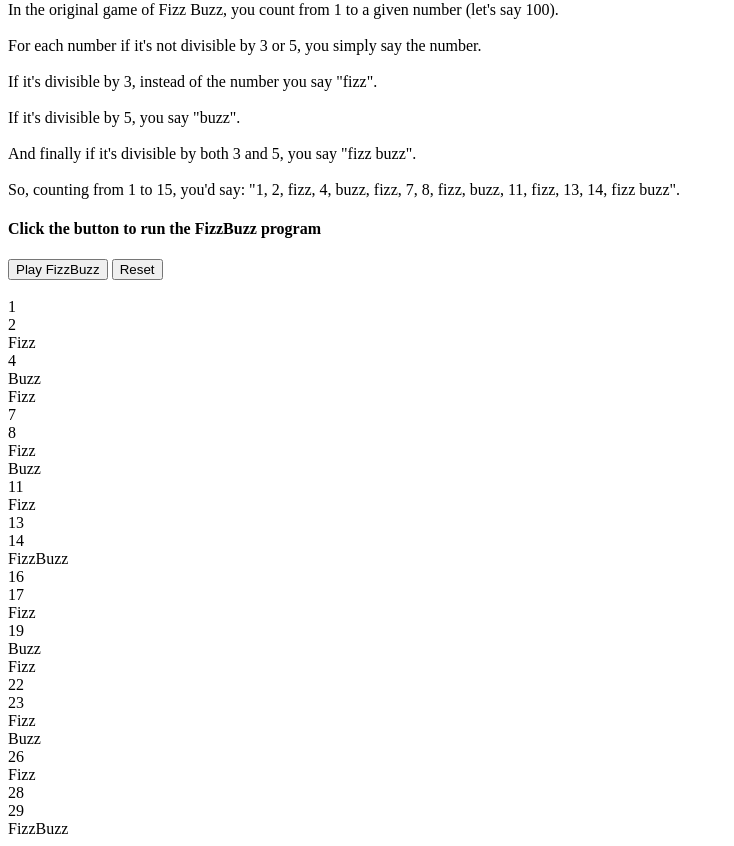
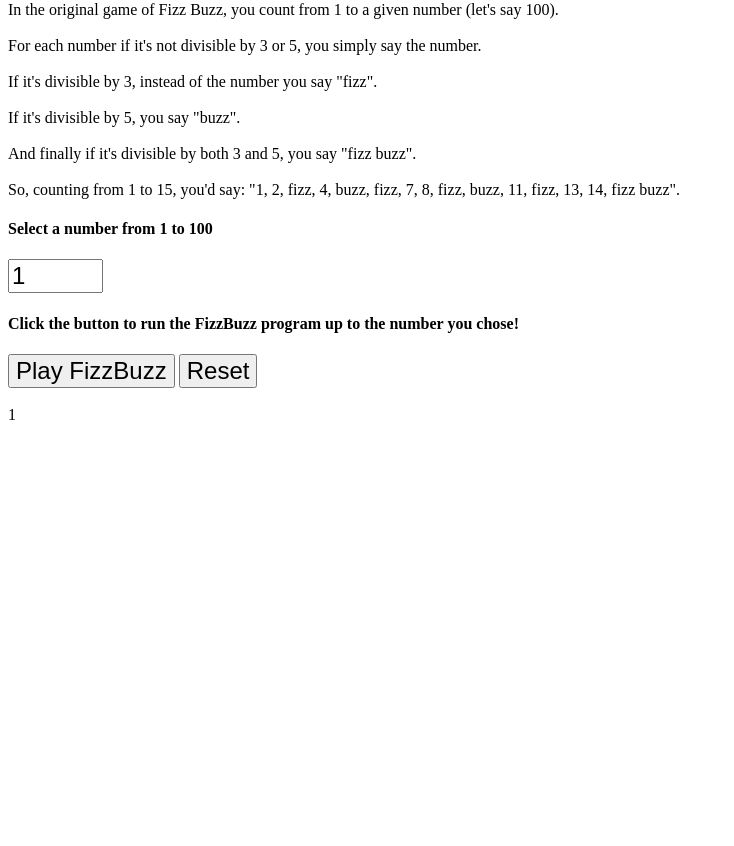
Before and after one commit to colettekenney/fizzbuzz, a plain HTML site: page index.html in a window 1280 px wide. Both pictures are taken after a click on the button "Play FizzBuzz". Shown: the part 79-925 px from the top of the page, without its empty margins (0-734 px from the left). After the commit the page ends 800 px from the top, so only its background shows below. Drawn offline with nearby package versions, Linux system fonts and the light colour scheme.

Commit message:
add input box

```diff
--- a/index.html
+++ b/index.html
@@ -9,9 +9,11 @@
 <body>
 	<h1>FizzBuzz</h1>
 	<p>In the original game of Fizz Buzz, you count from 1 to a given number (let's say 100). <br><br>For each number if it's not divisible by 3 or 5, you simply say the number. <br><br>If it's divisible by 3, instead of the number you say "fizz". <br><br>If it's divisible by 5, you say "buzz". <br><br>And finally if it's divisible by both 3 and 5, you say "fizz buzz". <br><br>So, counting from 1 to 15, you'd say: "1, 2, fizz, 4, buzz, fizz, 7, 8, fizz, buzz, 11, fizz, 13, 14, fizz buzz".</p>
-	<h4>Click the button to run the FizzBuzz program</h4>
-	<button id="play">Play FizzBuzz</button>
-	<button id="reset">Reset</button>
+	<h4>Select a number from 1 to 100</h4>
+	<input id="user-choice" style="font-size:24px;" type="number"min="1" max="100" step="1" value="1" name="Pick A Number">
+	<h4>Click the button to run the FizzBuzz program up to the number you chose!</h4>
+	<button id="play" style="font-size:24px;" >Play FizzBuzz</button>
+	<button id="reset" style="font-size:24px;"  >Reset</button>
 	<br><br>
 	<div id="results"></div>
 </body>
--- a/js/app.js
+++ b/js/app.js
@@ -1,7 +1,11 @@
 $(document).ready(function() {
+
 	$("button#play").click(function() {
 
-		for (i=1; i<31; i++) {
+		var userChoice = +(document.getElementById('user-choice').value);
+
+
+		for (i=1; i<(userChoice +1); i++) {
 			if((i%3) + (i%5) === 0){
 				$("#results").append("FizzBuzz"+"<br/>");
 			}
```
